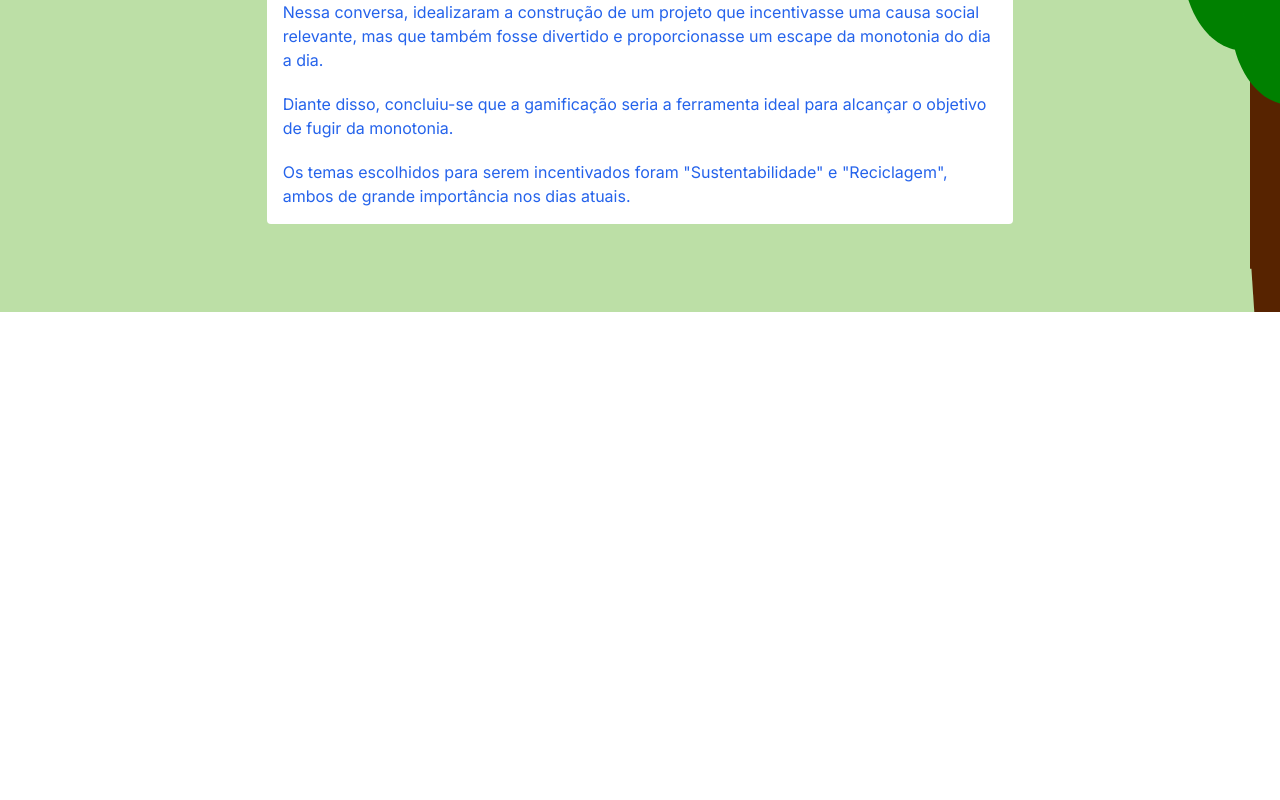
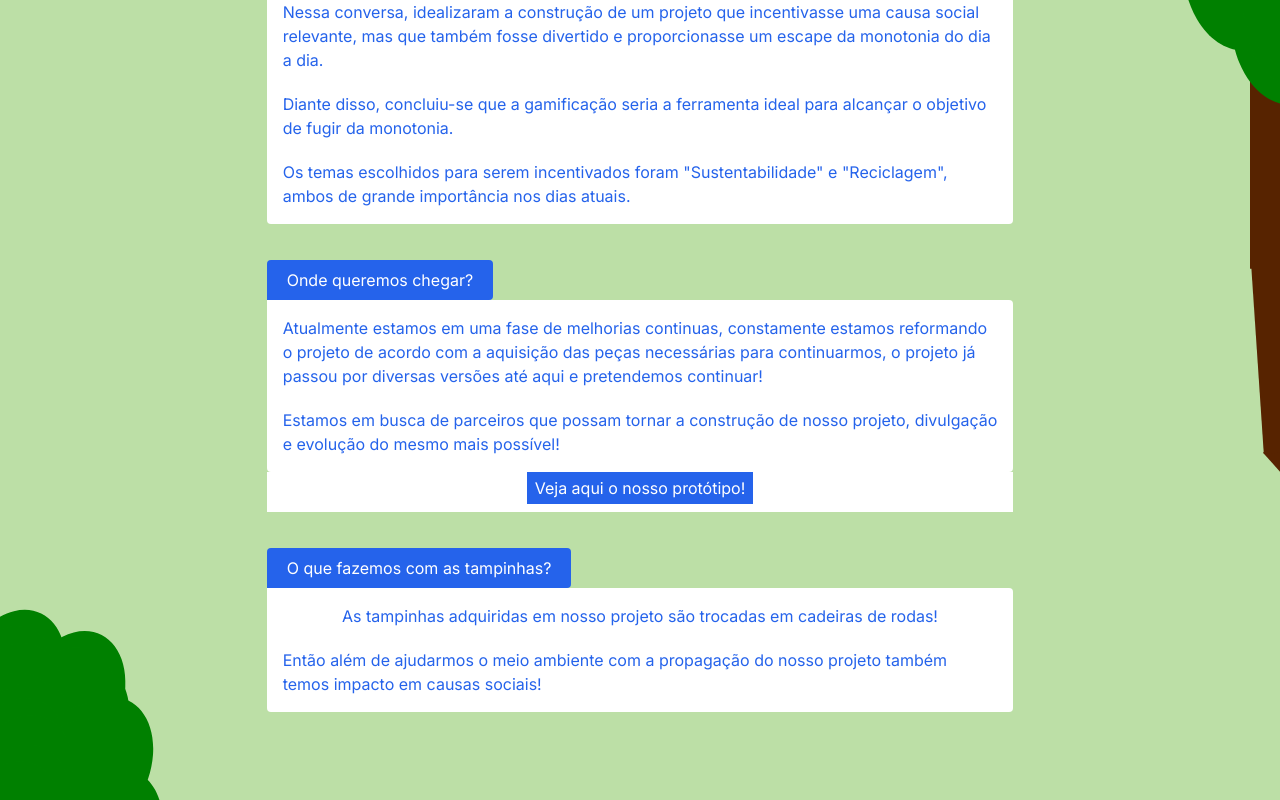
Before and after one commit to Victor-Lis/EcoPlay-LandingPage, a Next.js app: page / in a window 1280 px wide. Shown: the part 2224-3024 px from the top of the page. Before the commit the page ends 2536 px from the top, so only its background shows below. Built offline with nearby package versions, Linux system fonts and the light colour scheme; no server answers; the database is empty.

Commit message:
v1.13
 - Ajustando Card novamente

```diff
--- a/src/app/components/Duvidas/components/Card/index.tsx
+++ b/src/app/components/Duvidas/components/Card/index.tsx
@@ -1,3 +1,5 @@
+import React from "react";
+
 type CardProps = {
   title: string;
   content: React.ReactNode;
@@ -8,7 +10,9 @@
  return (
    <div className="w-full flex flex-col justify-start items-start my-2">
     <h1 className="bg-blue-600 text-white px-5 py-2 rounded rounded-bl-none">{title}</h1>
-    {content}
+    <div className="text-blue-600 bg-white flex flex-col justify-center items-center w-full gap-y-5 p-4 rounded rounded-tl-none">
+      {content}
+    </div>
     {extraComponent}
    </div>
  );
--- a/src/app/components/Duvidas/index.tsx
+++ b/src/app/components/Duvidas/index.tsx
@@ -11,18 +11,19 @@
         className={`min-w-72 sm:min-w-40 w-10/12 max-w-96 mb-5`}
         priority
       />
+
       <Card
         title="Como surgiu?"
         content={
-          <div className="text-blue-600 bg-white flex flex-col justify-center items-center w-full gap-y-5 p-4 rounded rounded-tl-none">
+          <>
             <p>A ideia do projeto surgiu a partir de uma conversa entre o professor coorientador Márcio Yugi e um dos integrantes, Victor Lis.</p>
             <p>Nessa conversa, idealizaram a construção de um projeto que incentivasse uma causa social relevante, mas que também fosse divertido e proporcionasse um escape da monotonia do dia a dia.</p>
             <p>Diante disso, concluiu-se que a gamificação seria a ferramenta ideal para alcançar o objetivo de fugir da monotonia.</p>
             <p>Os temas escolhidos para serem incentivados foram "Sustentabilidade" e "Reciclagem", ambos de grande importância nos dias atuais.</p>
-          </div>
+          </>
         }
       />
-      {/*
+
       <Card
         title="Onde queremos chegar?"
         content={
@@ -37,6 +38,7 @@
           </a>
         }
       />
+
       <Card
         title="O que fazemos com as tampinhas?"
         content={
@@ -45,7 +47,7 @@
             <p>Então além de ajudarmos o meio ambiente com a propagação do nosso projeto também temos impacto em causas sociais!</p>
           </>
         }
-      /> */}
+      />
     </div>
   );
 }
```
